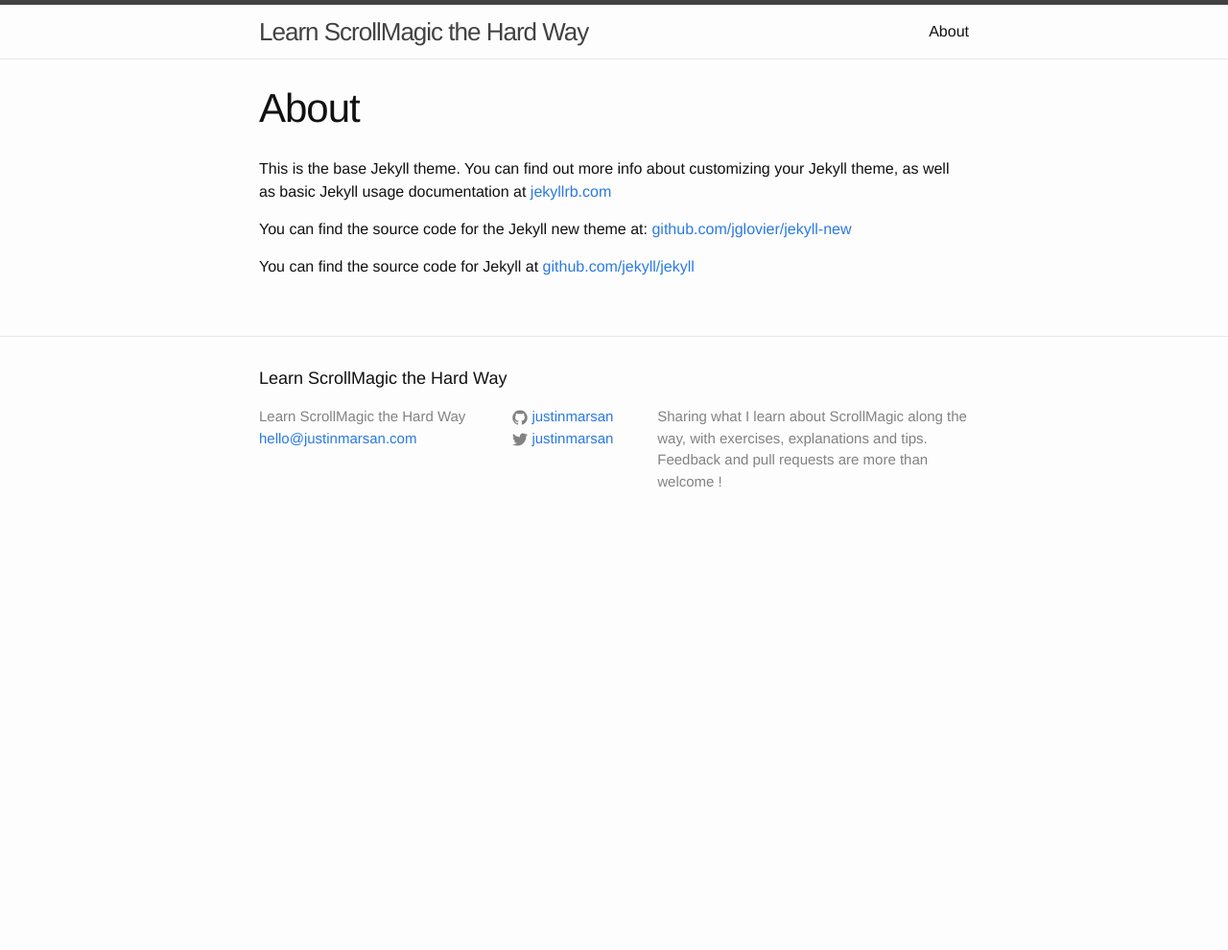
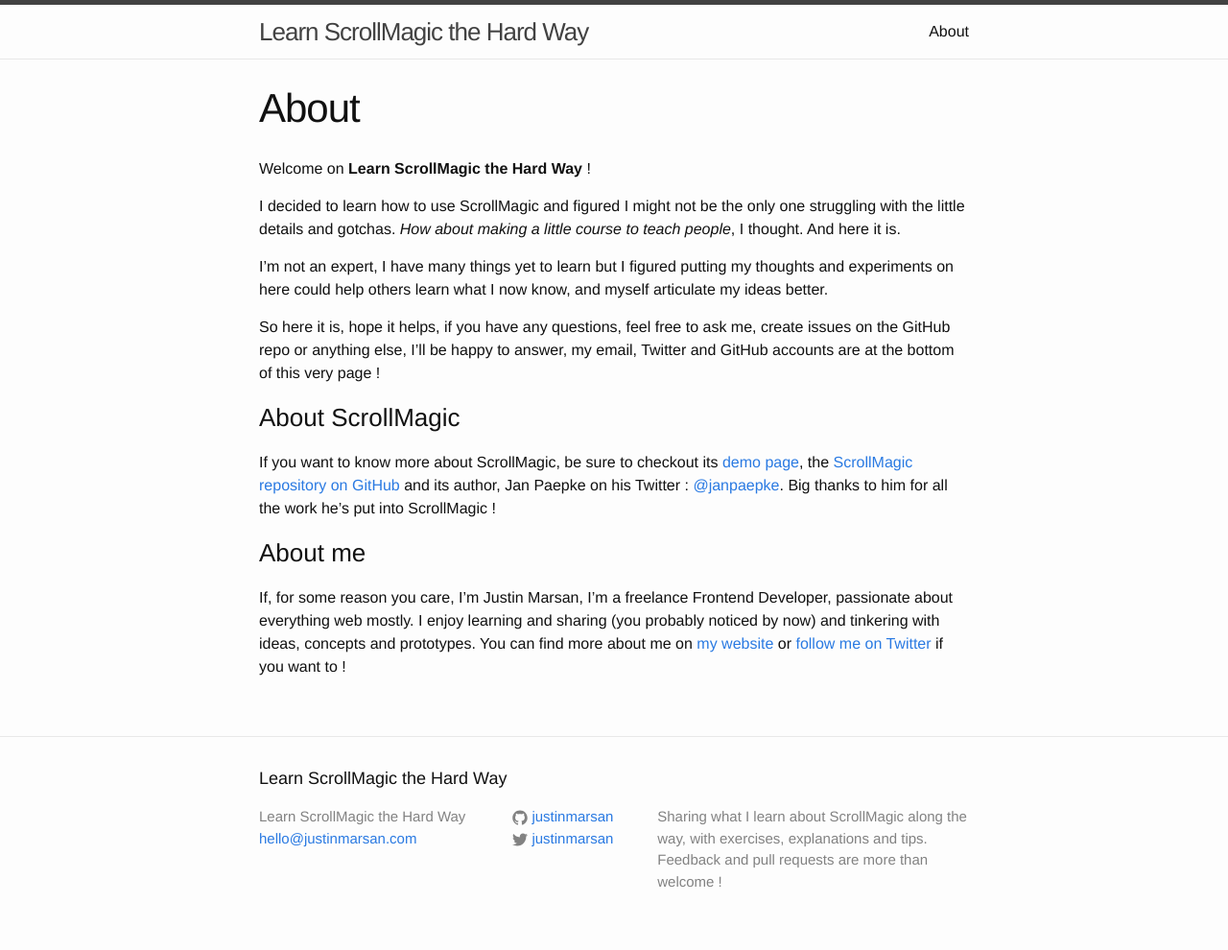
Before and after one commit to justinmarsan/learn-scroll-magic, a Jekyll site: the page built from about.md, in a window 1280 px wide. Shown: the whole page at 96% size. Built offline with Jekyll 4.4.1, drawn with Linux system fonts in a browser that asks for light colours; before the commit the page ends 900 px from its top, so only the background shows below that.

Commit message:
Updated the About page

```diff
--- a/about.md
+++ b/about.md
@@ -4,8 +4,18 @@
 permalink: /about/
 ---
 
-This is the base Jekyll theme. You can find out more info about customizing your Jekyll theme, as well as basic Jekyll usage documentation at [jekyllrb.com](http://jekyllrb.com/)
+Welcome on **{{ site.title }}** !
 
-You can find the source code for the Jekyll new theme at: [github.com/jglovier/jekyll-new](https://github.com/jglovier/jekyll-new)
+I decided to learn how to use ScrollMagic and figured I might not be the only one struggling with the little details and gotchas. *How about making a little course to teach people*, I thought. And here it is.
 
-You can find the source code for Jekyll at [github.com/jekyll/jekyll](https://github.com/jekyll/jekyll)
+I'm not an expert, I have many things yet to learn but I figured putting my thoughts and experiments on here could help others learn what I now know, and myself articulate my ideas better.
+
+So here it is, hope it helps, if you have any questions, feel free to ask me, create issues on the GitHub repo or anything else, I'll be happy to answer, my email, Twitter and GitHub accounts are at the bottom of this very page !
+
+# About ScrollMagic
+
+If you want to know more about ScrollMagic, be sure to checkout its [demo page](http://janpaepke.github.io/ScrollMagic/), the [ScrollMagic repository on GitHub](https://github.com/janpaepke/ScrollMagic) and its author, Jan Paepke on his Twitter : [@janpaepke](https://twitter.com/janpaepke). Big thanks to him for all the work he's put into ScrollMagic !
+
+# About me
+
+If, for some reason you care, I'm Justin Marsan, I'm a freelance Frontend Developer, passionate about everything web mostly. I enjoy learning and sharing (you probably noticed by now) and tinkering with ideas, concepts and prototypes. You can find more about me on [my website](http://justinmarsan.com) or [follow me on Twitter](http://twitter.com/justinmarsan) if you want to !
```
